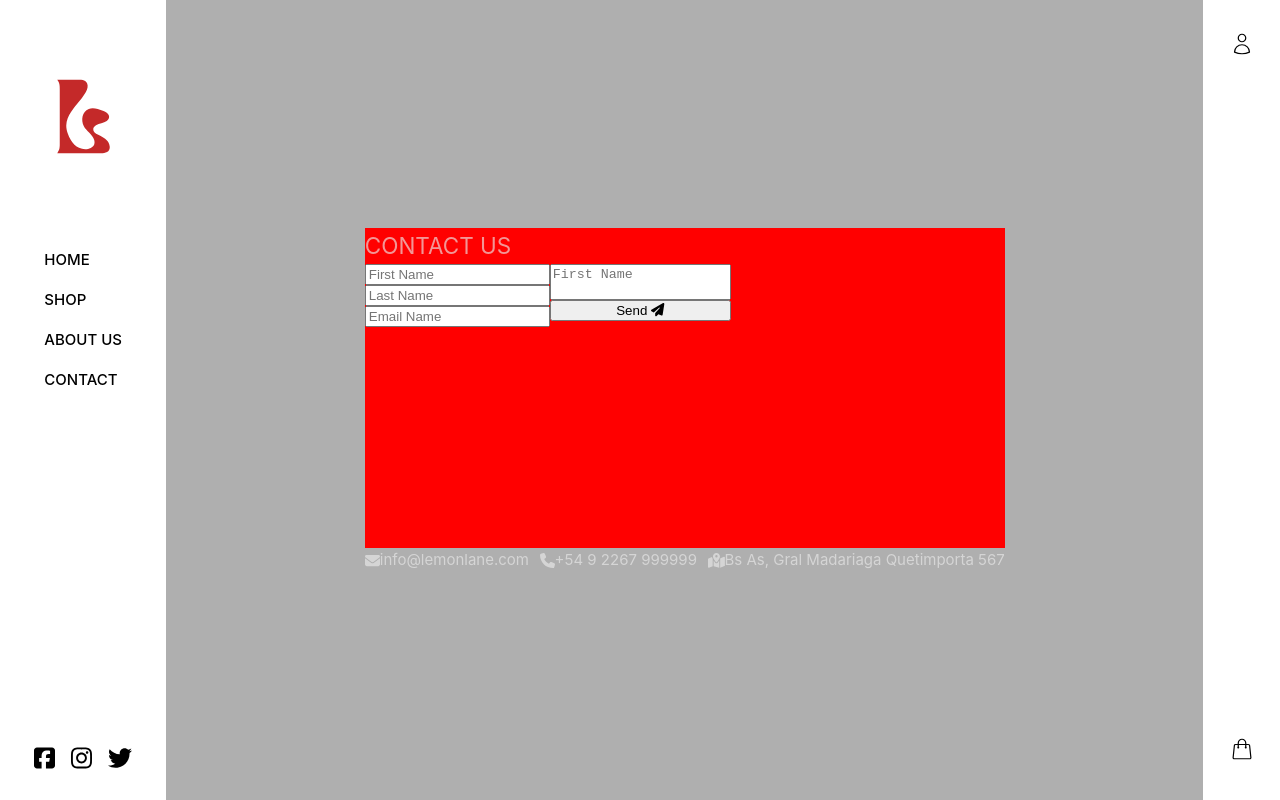
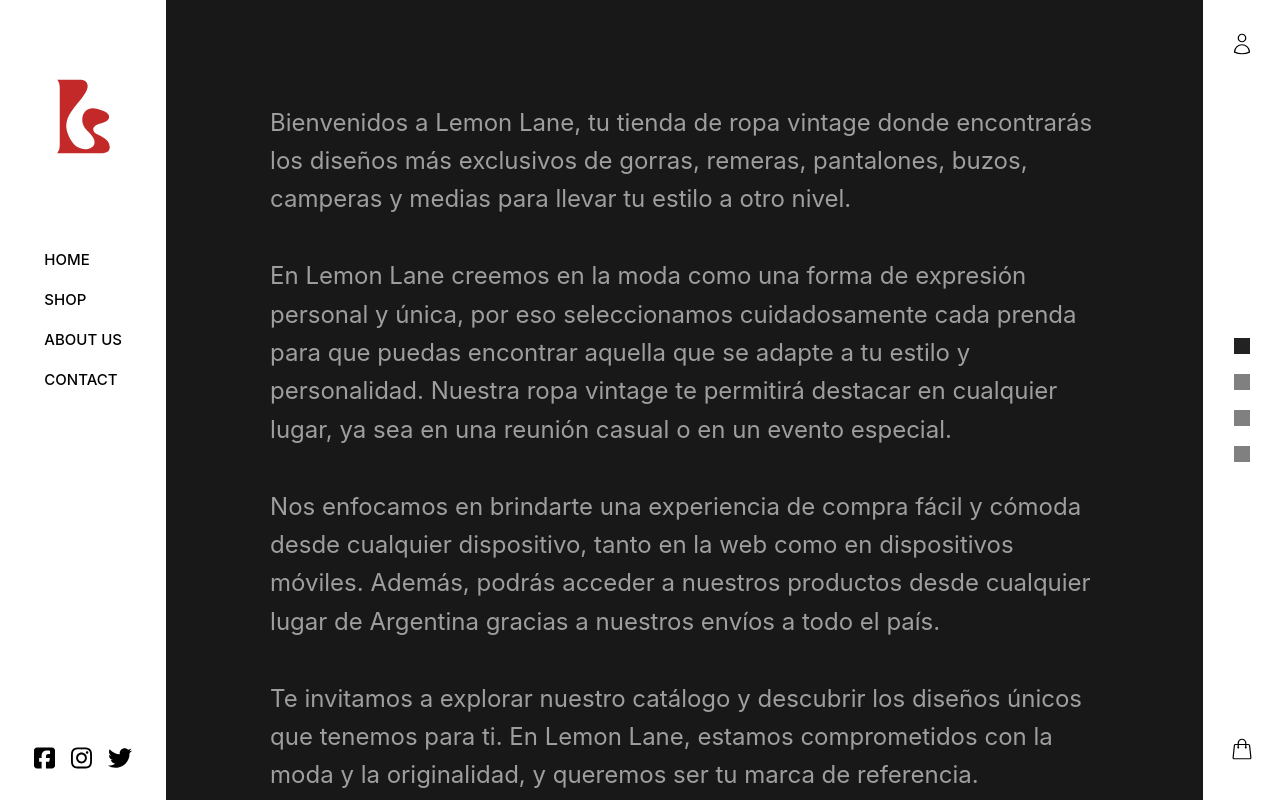
Before and after one commit to alanhoffer/LemonLane, a Vue app in the folder vue-project/: page /about in a window 1280 px wide. Built offline with nearby package versions, Linux system fonts and the light colour scheme.

Commit message:
added aboutus with the scroll component

```diff
--- a/vue-project/src/modules/API/Auth.ts
+++ b/vue-project/src/modules/API/Auth.ts
@@ -23,5 +23,6 @@ export const login = (email:string, password:string) => {
 
 export const register = (name:string, lastname:string, email:string, password:string, repassword:string) =>  {
     router.push('/profile')
+    localStorage.email = email
 
 }
--- a/vue-project/src/views/AboutUsView.vue
+++ b/vue-project/src/views/AboutUsView.vue
@@ -1,109 +1,177 @@
 <script setup lang="ts">
-import AsideVue from '../components/Aside.vue';
-import { FontAwesomeIcon } from '@fortawesome/vue-fontawesome'
+import AsideVue from "../components/Aside.vue";
+import { FontAwesomeIcon } from "@fortawesome/vue-fontawesome";
+import { reactive } from "vue";
 
+const page = reactive({
+  Position: 1,
+});
+
+const scrollEvent = (event: any) => {
+  const main = event.target;
+  console.log(page)
+  if (main.scrollTop < 800) {
+    page.Position = 1;
+  }
+  if (main.scrollTop > 800 && main.scrollTop < 1700) {
+    page.Position = 2;
+  }
+  if (main.scrollTop > 1700 && main.scrollTop < 2600) {
+    page.Position = 3;
+  }
+  if (main.scrollTop > 2600) {
+    page.Position = 4;
+  }
+};
 </script>
 
 <template>
   <main>
-    <section class="aboutUs">
-      <div class="aboutUsContainer">
-        <h1 class="aboutUsTitle">
-          CONTACT US
-        </h1>
-        <div class="contactForm">
-          <div class="senderInformation">
-            <input placeholder="First Name" />
-            <input placeholder="Last Name" />
-            <input placeholder="Email Name" />
-          </div>
-          <div class="senderMessage">
-            <textarea placeholder="First Name" />
-            <button>Send <font-awesome-icon icon="fa-solid fa-paper-plane" /> </button>
-          </div>
-        </div>
+    <section class="aboutUs" v-on:scroll.native="(event) => scrollEvent(event)">
+      <div id="blog1">
+        Bienvenidos a Lemon Lane, tu tienda de ropa vintage donde encontrarás
+        los diseños más exclusivos de gorras, remeras, pantalones, buzos,
+        camperas y medias para llevar tu estilo a otro nivel.
+
+        <br />
+        <br />
+        En Lemon Lane creemos en la moda como una forma de expresión personal y
+        única, por eso seleccionamos cuidadosamente cada prenda para que puedas
+        encontrar aquella que se adapte a tu estilo y personalidad. Nuestra ropa
+        vintage te permitirá destacar en cualquier lugar, ya sea en una reunión
+        casual o en un evento especial.
+
+        <br />
+        <br />
+        Nos enfocamos en brindarte una experiencia de compra fácil y cómoda
+        desde cualquier dispositivo, tanto en la web como en dispositivos
+        móviles. Además, podrás acceder a nuestros productos desde cualquier
+        lugar de Argentina gracias a nuestros envíos a todo el país.
+
+        <br />
+        <br />
+        Te invitamos a explorar nuestro catálogo y descubrir los diseños únicos
+        que tenemos para ti. En Lemon Lane, estamos comprometidos con la moda y
+        la originalidad, y queremos ser tu marca de referencia.
       </div>
+      <div id="blog2">
+        Bienvenidos a Lemon Lane, tu tienda de ropa vintage donde encontrarás
+        los diseños más exclusivos de gorras, remeras, pantalones, buzos,
+        camperas y medias para llevar tu estilo a otro nivel.
 
+        <br />
+        <br />
+        En Lemon Lane creemos en la moda como una forma de expresión personal y
+        única, por eso seleccionamos cuidadosamente cada prenda para que puedas
+        encontrar aquella que se adapte a tu estilo y personalidad. Nuestra ropa
+        vintage te permitirá destacar en cualquier lugar, ya sea en una reunión
+        casual o en un evento especial.
 
-      <div class="contactInfo">
+        <br />
+        <br />
+        Nos enfocamos en brindarte una experiencia de compra fácil y cómoda
+        desde cualquier dispositivo, tanto en la web como en dispositivos
+        móviles. Además, podrás acceder a nuestros productos desde cualquier
+        lugar de Argentina gracias a nuestros envíos a todo el país.
 
-        <div class="contactItem">
-          <font-awesome-icon icon="fa-solid fa-envelope" />
-          <p>info@lemonlane.com</p>
-        </div>
+        <br />
+        <br />
+        Te invitamos a explorar nuestro catálogo y descubrir los diseños únicos
+        que tenemos para ti. En Lemon Lane, estamos comprometidos con la moda y
+        la originalidad, y queremos ser tu marca de referencia.
+      </div>
+      <div id="blog3">
+        Bienvenidos a Lemon Lane, tu tienda de ropa vintage donde encontrarás
+        los diseños más exclusivos de gorras, remeras, pantalones, buzos,
+        camperas y medias para llevar tu estilo a otro nivel.
 
-        <div class="contactItem">
-          <font-awesome-icon icon="fa-solid fa-phone" />
-          <p>+54 9 2267 999999</p>
-        </div>
+        <br />
+        <br />
+        En Lemon Lane creemos en la moda como una forma de expresión personal y
+        única, por eso seleccionamos cuidadosamente cada prenda para que puedas
+        encontrar aquella que se adapte a tu estilo y personalidad. Nuestra ropa
+        vintage te permitirá destacar en cualquier lugar, ya sea en una reunión
+        casual o en un evento especial.
 
-        <div class="contactItem">
-          <font-awesome-icon icon="fa-solid fa-map-location-dot" />
-          <p>Bs As, Gral Madariaga Quetimporta 567</p>
-        </div>
+        <br />
+        <br />
+        Nos enfocamos en brindarte una experiencia de compra fácil y cómoda
+        desde cualquier dispositivo, tanto en la web como en dispositivos
+        móviles. Además, podrás acceder a nuestros productos desde cualquier
+        lugar de Argentina gracias a nuestros envíos a todo el país.
 
+        <br />
+        <br />
+        Te invitamos a explorar nuestro catálogo y descubrir los diseños únicos
+        que tenemos para ti. En Lemon Lane, estamos comprometidos con la moda y
+        la originalidad, y queremos ser tu marca de referencia.
+      </div>
+      <div id="blog4">
+        Bienvenidos a Lemon Lane, tu tienda de ropa vintage donde encontrarás
+        los diseños más exclusivos de gorras, remeras, pantalones, buzos,
+        camperas y medias para llevar tu estilo a otro nivel.
+
+        <br />
+        <br />
+        En Lemon Lane creemos en la moda como una forma de expresión personal y
+        única, por eso seleccionamos cuidadosamente cada prenda para que puedas
+        encontrar aquella que se adapte a tu estilo y personalidad. Nuestra ropa
+        vintage te permitirá destacar en cualquier lugar, ya sea en una reunión
+        casual o en un evento especial.
+
+        <br />
+        <br />
+        Nos enfocamos en brindarte una experiencia de compra fácil y cómoda
+        desde cualquier dispositivo, tanto en la web como en dispositivos
+        móviles. Además, podrás acceder a nuestros productos desde cualquier
+        lugar de Argentina gracias a nuestros envíos a todo el país.
+
+        <br />
+        <br />
+        Te invitamos a explorar nuestro catálogo y descubrir los diseños únicos
+        que tenemos para ti. En Lemon Lane, estamos comprometidos con la moda y
+        la originalidad, y queremos ser tu marca de referencia.
       </div>
     </section>
   </main>
-  <AsideVue  >
-      <template #Aside-panel >
-
-
-      </template>
-    </AsideVue>
+  <AsideVue>
+    <template #Aside-panel>
+      <a href="#blog1" :class="{ active: page.Position === 1 }"></a>
+      <a href="#blog2" :class="{ active: page.Position === 2 }"></a>
+      <a href="#blog3" :class="{ active: page.Position === 3 }"></a>
+      <a href="#blog4" :class="{ active: page.Position === 4 }"></a>
+    </template>
+  </AsideVue>
 </template>
 
-
 <style scoped>
-
-.aboutUs{
-  display:flex;
-  justify-content: center;
-  align-items: center;
+.aboutUs {
+  display: flex;
+  height: 100vh;
+  overflow-y: scroll;
+  scroll-behavior: smooth;
+  scroll-snap-type: y mandatory;
   flex-direction: column;
-  height: 100vh;
   width: 81vw;
-  background-color: #afafaf;
 }
 
-.aboutUsContainer{
-  height: 40vh;
-  width: 50vw;
-  background-color: red;
+div {
+  font-size: 24px;
 }
 
-.aboutUsTitle{
-  text-align: left;
+.aboutUs div {
+  padding: 10%;
+  scroll-snap-align: start;
 }
 
-.contactForm{
-  display:flex;
+a {
+  margin: 10px 0px;
+  padding: 0.5rem;
+  display: block;
+  background-color: grey;
 }
 
-.senderInformation{
-  display:flex;
-  flex-direction: column;
-}
-
-.senderMessage{
-  display: flex;
-  flex-direction: column;
-  height: 100%;
-}
-
-.senderMessage textarea{
-  height: 100%;
-  resize: none;
-}
-
-.contactInfo{
-  width: 50vw;
-  display:flex;
-  justify-content: space-between;
-}
-
-.contactItem{
-  display:flex;
-  align-items: center;
+a.active {
+  background-color: #222;
 }
 </style>
```
